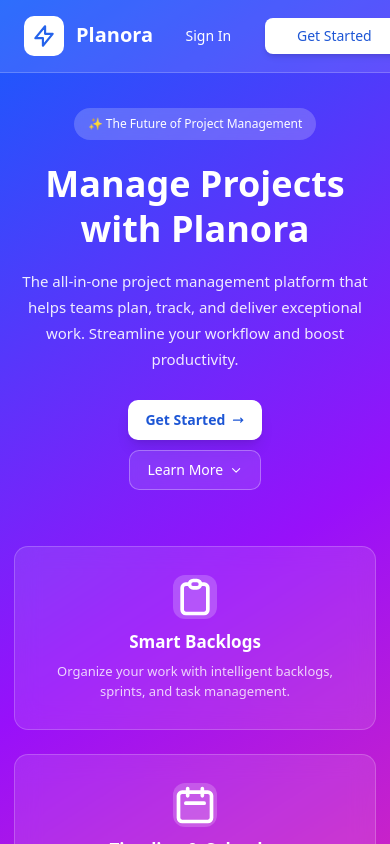
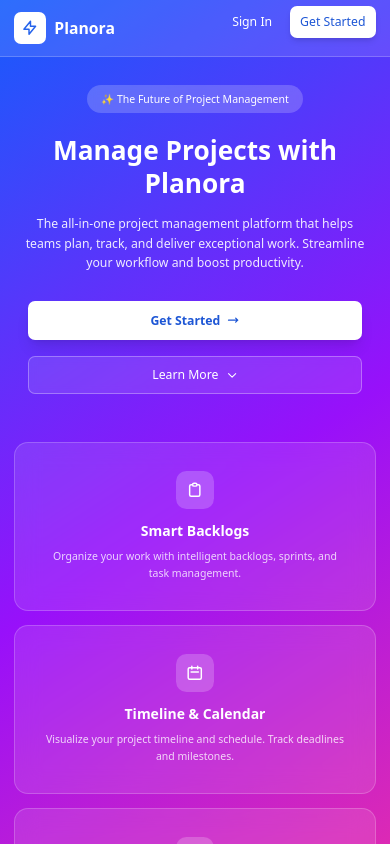
Before and after one commit to axzellinnovations/project_management_app, a Next.js app in the folder frontend/web/: page / in a window 390 px wide. Shown: the top 844 px of the page. Built offline with nearby package versions, Linux system fonts and the light colour scheme.

Commit message:
feat: optimized for mobile interface

```diff
--- a/frontend/web/app/globals.css
+++ b/frontend/web/app/globals.css
@@ -10,11 +10,26 @@
 
   html {
     font-size: 14px;
+    -webkit-font-smoothing: antialiased;
+    -moz-osx-font-smoothing: grayscale;
+  }
+
+  @media (min-width: 640px) {
+    html {
+      font-size: 14.5px;
+    }
   }
 
   @media (min-width: 768px) {
     html {
       font-size: 15px;
+    }
+  }
+
+  /* Ensure proper touch targets on mobile */
+  @media (max-width: 639px) {
+    button, a {
+      min-height: 44px;
     }
   }
 }
--- a/frontend/web/app/layout.tsx
+++ b/frontend/web/app/layout.tsx
@@ -1,4 +1,4 @@
-import type { Metadata } from "next";
+import type { Metadata, Viewport } from "next";
 import { Inter, Outfit } from 'next/font/google'
 import "./globals.css";
 
@@ -8,6 +8,12 @@ const outfit = Outfit({ subsets: ['latin'], variable: '--font-outfit' })
 export const metadata: Metadata = {
   title: "Planora",
   description: "Manage projects with Planora",
+};
+
+export const viewport: Viewport = {
+  width: 'device-width',
+  initialScale: 1,
+  maximumScale: 5,
 };
 
 export default function RootLayout({
--- a/frontend/web/app/page.tsx
+++ b/frontend/web/app/page.tsx
@@ -16,7 +16,7 @@ function IconLogo() {
 
 function IconSmart() {
   return (
-    <svg className="size-full" fill="none" viewBox="0 0 24 24" stroke="white" strokeWidth="2">
+    <svg className="w-5 h-5 sm:w-6 sm:h-6" fill="none" viewBox="0 0 24 24" stroke="white" strokeWidth="2">
       <path strokeLinecap="round" strokeLinejoin="round" d="M9 5H7a2 2 0 00-2 2v12a2 2 0 002 2h10a2 2 0 002-2V7a2 2 0 00-2-2h-2M9 5a2 2 0 002 2h2a2 2 0 002-2M9 5a2 2 0 012-2h2a2 2 0 012 2" />
     </svg>
   );
@@ -24,7 +24,7 @@ function IconSmart() {
 
 function IconTimeline() {
   return (
-    <svg className="size-full" fill="none" viewBox="0 0 24 24" stroke="white" strokeWidth="2">
+    <svg className="w-5 h-5 sm:w-6 sm:h-6" fill="none" viewBox="0 0 24 24" stroke="white" strokeWidth="2">
       <path strokeLinecap="round" strokeLinejoin="round" d="M8 7V3m8 4V3m-9 8h10M5 21h14a2 2 0 002-2V7a2 2 0 00-2-2H5a2 2 0 00-2 2v12a2 2 0 002 2z" />
     </svg>
   );
@@ -32,7 +32,7 @@ function IconTimeline() {
 
 function IconTeam() {
   return (
-    <svg className="size-full" fill="none" viewBox="0 0 24 24" stroke="white" strokeWidth="2">
+    <svg className="w-5 h-5 sm:w-6 sm:h-6" fill="none" viewBox="0 0 24 24" stroke="white" strokeWidth="2">
       <path strokeLinecap="round" strokeLinejoin="round" d="M17 20h5v-2a3 3 0 00-5.356-1.857M17 20H7m10 0v-2c0-.656-.126-1.283-.356-1.857M7 20H2v-2a3 3 0 015.356-1.857M7 20v-2c0-.656.126-1.283.356-1.857m0 0a5.002 5.002 0 019.288 0M15 7a3 3 0 11-6 0 3 3 0 016 0zm6 3a2 2 0 11-4 0 2 2 0 014 0zM7 10a2 2 0 11-4 0 2 2 0 014 0z" />
     </svg>
   );
@@ -42,30 +42,26 @@ function IconTeam() {
 
 function LogoContainer() {
   return (
-    <div className="h-[40px] relative shrink-0 w-[139.344px]">
-      <div className="flex gap-[12px] items-center relative size-full">
-        <div className="bg-white relative rounded-[10px] shrink-0 size-[40px] flex items-center justify-center p-2 text-blue-600">
+    <div className="flex gap-2.5 items-center">
+        <div className="bg-white relative rounded-lg shrink-0 w-9 h-9 flex items-center justify-center p-2 text-blue-600">
            <IconLogo />
         </div>
-        <div className="flex-[1_0_0] h-[31px] relative">
-            <p className="font-sans font-bold leading-[28px] text-[20px] text-white">Planora</p>
-        </div>
-      </div>
+        <p className="font-sans font-bold text-lg md:text-xl text-white">Planora</p>
     </div>
   );
 }
 
 function NavButtons() {
   return (
-    <div className="h-[36px] relative shrink-0 w-[240px] flex gap-[12px] items-center">
+    <div className="flex gap-2 sm:gap-3 items-center">
         <Link href="/login">
-            <div className="h-[36px] rounded-[8px] shrink-0 w-[90px] cursor-pointer flex items-center justify-center hover:bg-white/10 transition-colors">
-                <p className="font-medium text-[14px] text-white">Sign In</p>
+            <div className="h-9 rounded-lg px-3 sm:px-4 cursor-pointer flex items-center justify-center hover:bg-white/10 transition-colors">
+                <p className="font-medium text-sm text-white whitespace-nowrap">Sign In</p>
             </div>
         </Link>
-        <Link href="/register" className="w-full">
-            <div className="bg-white h-[36px] rounded-[8px] shadow-md cursor-pointer hover:shadow-lg transition-shadow flex items-center justify-center px-4 w-full">
-                <p className="font-medium text-[#1d56d5] text-[14px]">Get Started</p>
+        <Link href="/register">
+            <div className="bg-white h-9 rounded-lg shadow-md cursor-pointer hover:shadow-lg transition-shadow flex items-center justify-center px-3 sm:px-5">
+                <p className="font-medium text-[#1d56d5] text-sm whitespace-nowrap">Get Started</p>
             </div>
         </Link>
     </div>
@@ -74,8 +70,8 @@ function NavButtons() {
 
 function Navigation() {
   return (
-    <div className="bg-white/10 flex flex-col h-[73px] items-start pb-px relative shrink-0 w-full border-b border-white/20">
-      <div className="h-[72px] relative shrink-0 w-full flex items-center justify-between px-[24px]">
+    <div className="bg-white/10 w-full border-b border-white/20">
+      <div className="h-16 sm:h-[72px] w-full flex items-center justify-between px-4 sm:px-6 md:px-8">
           <LogoContainer />
           <NavButtons />
       </div>
@@ -85,26 +81,26 @@ function Navigation() {
 
 function HeroSection() {
   return (
-    <div className="relative w-full flex flex-col items-center pt-10 px-4">
+    <div className="relative w-full flex flex-col items-center pt-8 sm:pt-12 md:pt-16 px-4">
       {/* Badge */}
       <div className={styles.heroBadge}>
-        <p className="font-medium text-[12px] text-white">✨ The Future of Project Management</p>
+        <p className="font-medium text-xs text-white">✨ The Future of Project Management</p>
       </div>
 
-      <h1 className="font-bold text-[36px] md:text-[56px] leading-tight md:leading-[68px] text-center text-white mb-5">
-        Manage Projects <br/> with Planora
+      <h1 className="font-bold text-3xl sm:text-4xl md:text-5xl lg:text-[56px] leading-tight text-center text-white mb-4 sm:mb-5">
+        Manage Projects <br className="hidden sm:block"/> <span className="sm:hidden"> </span>with Planora
       </h1>
 
-      <p className="text-[15px] md:text-[16px] leading-[26px] text-white/90 text-center max-w-2xl mb-8">
+      <p className="text-sm sm:text-base md:text-[16px] leading-relaxed text-white/90 text-center max-w-2xl mb-8 px-2">
         The all-in-one project management platform that helps teams plan, track, and deliver exceptional work. Streamline your workflow and boost productivity.
       </p>
 
-      <div className="flex flex-col sm:flex-row gap-[10px] items-center justify-center mb-16">
+      <div className="flex flex-col sm:flex-row gap-3 items-center justify-center mb-12 sm:mb-16 w-full sm:w-auto px-4 sm:px-0">
 
     {/* Primary: Get Started */}
-    <Link href="/register">
-        <div className="bg-white h-[40px] rounded-[10px] shadow-lg px-5 cursor-pointer hover:shadow-xl hover:-translate-y-0.5 transition-all flex items-center justify-center gap-2 group">
-            <p className="font-semibold text-[#1d56d5] text-[14px]">Get Started</p>
+    <Link href="/register" className="w-full sm:w-auto">
+        <div className="bg-white h-11 sm:h-10 rounded-lg shadow-lg px-6 cursor-pointer hover:shadow-xl hover:-translate-y-0.5 transition-all flex items-center justify-center gap-2 group w-full sm:w-auto">
+            <p className="font-semibold text-[#1d56d5] text-sm">Get Started</p>
             <svg className="w-3.5 h-3.5 text-[#1d56d5] group-hover:translate-x-1 transition-transform" fill="none" viewBox="0 0 24 24" stroke="currentColor">
                 <path strokeLinecap="round" strokeLinejoin="round" strokeWidth="2.5" d="M17 8l4 4m0 0l-4 4m4-4H3" />
             </svg>
@@ -112,9 +108,9 @@ function HeroSection() {
     </Link>
 
     {/* Secondary: Learn More */}
-    <a href="#features">
-        <div className="bg-white/10 h-[40px] rounded-[10px] border border-white/30 px-5 cursor-pointer hover:bg-white/20 transition-colors flex items-center justify-center backdrop-blur-sm gap-2">
-            <p className="font-medium text-white text-[14px]">Learn More</p>
+    <a href="#features" className="w-full sm:w-auto">
+        <div className="bg-white/10 h-11 sm:h-10 rounded-lg border border-white/30 px-6 cursor-pointer hover:bg-white/20 transition-colors flex items-center justify-center backdrop-blur-sm gap-2 w-full sm:w-auto">
+            <p className="font-medium text-white text-sm">Learn More</p>
             <svg className="w-3.5 h-3.5 text-white" fill="none" viewBox="0 0 24 24" stroke="currentColor">
                 <path strokeLinecap="round" strokeLinejoin="round" strokeWidth="2" d="M19 9l-7 7-7-7" />
             </svg>
@@ -128,11 +124,11 @@ function HeroSection() {
 function FeatureCard({ icon, title, desc }: { icon: ReactNode, title: string, desc: string }) {
   return (
     <div className={styles.glassCard}>
-      <div className="bg-white/20 rounded-[12px] size-[44px] flex items-center justify-center mb-3">
+      <div className="bg-white/20 rounded-xl w-11 h-11 flex items-center justify-center mb-3">
         {icon}
       </div>
-      <h3 className="font-semibold text-[17px] text-white mb-2">{title}</h3>
-      <p className="text-[13px] leading-[20px] text-white/80">{desc}</p>
+      <h3 className="font-semibold text-base sm:text-[17px] text-white mb-2">{title}</h3>
+      <p className="text-xs sm:text-[13px] leading-relaxed text-white/80">{desc}</p>
     </div>
   );
 }
@@ -140,7 +136,7 @@ function FeatureCard({ icon, title, desc }: { icon: ReactNode, title: string, de
 function FeaturesGrid() {
   return (
     // Added ID for smooth scrolling
-    <div id="features" className="grid grid-cols-1 md:grid-cols-3 gap-[24px] max-w-5xl mx-auto px-4 pb-16 scroll-mt-20">
+    <div id="features" className="grid grid-cols-1 sm:grid-cols-2 lg:grid-cols-3 gap-4 sm:gap-5 md:gap-6 max-w-6xl mx-auto px-4 sm:px-6 pb-12 sm:pb-16 scroll-mt-20">
       <FeatureCard
         icon={<IconSmart />}
         title="Smart Backlogs"
```
